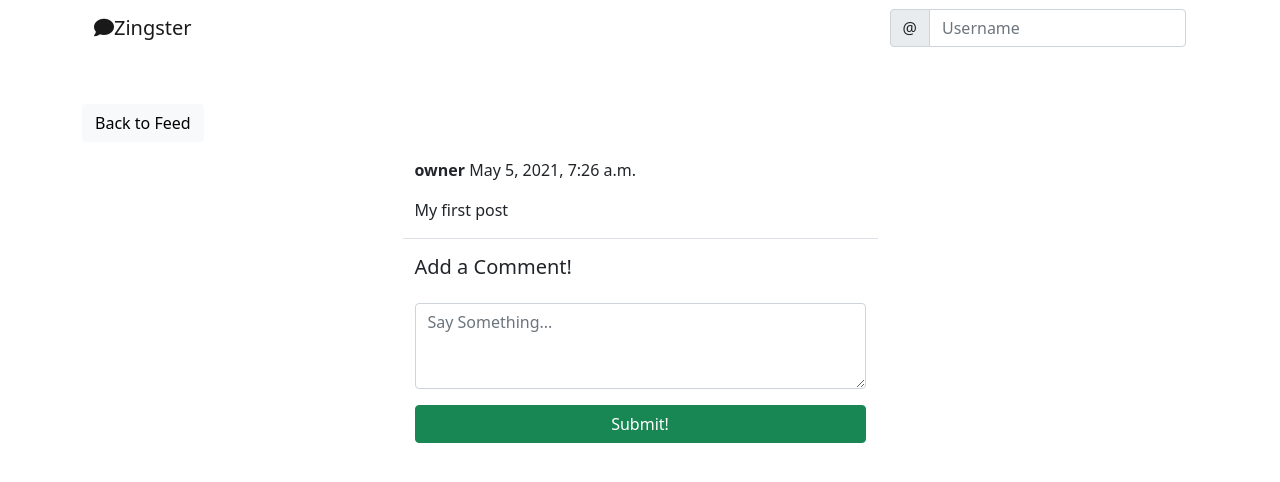
After one commit to ayushnanda21/Zingster, a Django app: page /social/post/1/ in a window 1280 px wide. The commit adds this page. Shown: the top 482 px of the page. Run offline with Django 3.2, Linux system fonts and the light colour scheme; data comes from the database, SQL or seed files in the repository; both versions use the stored data as it was after the commit; some libraries are stand-ins or nearby versions.

Commit message:
post detail , comment models and form built (not working)

```diff
--- a/landing/templates/landing/navbar.html
+++ b/landing/templates/landing/navbar.html
@@ -1,7 +1,16 @@
 <div class="container">
 <nav class="navbar navbar-expand-lg navbar-light ">
   <div class="container-fluid">
-    <a class="navbar-brand" href="{% url 'index' %}">Zingster</a>
+
+    <a class="navbar-brand"
+    {% if user.is_authenticated%}
+    href="{% url 'post-list' %}"
+    {% else %}
+    href="{% url 'index' %}"
+
+    {% endif %}
+
+    ><i class="fas fa-comment"></i>Zingster</a>
     <button class="navbar-toggler" type="button" data-bs-toggle="collapse" data-bs-target="#navbarSupportedContent" aria-controls="navbarSupportedContent" aria-expanded="false" aria-label="Toggle navigation">
       <span class="navbar-toggler-icon"></span>
     </button>
--- a/social/forms.py
+++ b/social/forms.py
@@ -1,5 +1,5 @@
 from django import forms
-from .models import Post
+from .models import Post,Comment
 
 class PostForm(forms.ModelForm):
 
@@ -14,3 +14,15 @@ class PostForm(forms.ModelForm):
     class Meta:
         model = Post
         fields = ['body']
+
+class CommentForm(forms.ModelForm):
+    comment = forms.CharField(
+        label='',
+        widget=forms.Textarea(
+            attrs={'rows': '3',
+                   'placeholder': 'Say Something...'}
+        ))
+
+    class Meta:
+        model = Comment
+        fields = ['comment']
--- a/social/models.py
+++ b/social/models.py
@@ -6,3 +6,10 @@ class Post(models.Model):
     body = models.TextField()
     created_on = models.DateTimeField(default = timezone.now)
     author  = models.ForeignKey(User, on_delete=models.CASCADE)
+
+
+class Comment(models.Model):
+    comment = models.TextField()
+    created_on = models.DateTimeField(default=timezone.now)
+    post = models.ForeignKey('Post', on_delete=models.CASCADE)
+    author = models.ForeignKey(User, on_delete=models.CASCADE)
--- /dev/null
+++ b/social/templates/social/post_detail.html
@@ -0,0 +1,35 @@
+{% extends 'landing/base.html' %}
+{% load crispy_forms_tags %}
+
+{% block content %}
+<div class="container">
+    <div class="row mt-5">
+        <div class="col-md-3 col-sm-6">
+            <a href="{% url 'post-list' %}" class="btn btn-light">Back to Feed</a>
+        </div>
+    </div>
+    <div class="row justify-content-center mt-3">
+        <div class="col-md-5 col-sm-12 border-bottom">
+            <p><strong>{{ post.author }}</strong> {{ post.created_on }}</p>
+            <p>{{ post.body }}</p>
+        </div>
+    </div>
+
+    <div class="row justify-content-center mt-3">
+        <div class="col-md-5 col-sm-12">
+            <h5>Add a Comment!</h5>
+        </div>
+    </div>
+    <div class="row justify-content-center mt-3 mb-5">
+        <div class="col-md-5 col-sm-12">
+            <form method="POST">
+                {% csrf_token %}
+                {{ form | crispy }}
+                <div class="d-grid gap-2">
+                    <button class="btn btn-success mt-3">Submit!</button>
+                </div>
+            </form>
+        </div>
+    </div>
+</div>
+{% endblock content %}
--- a/social/urls.py
+++ b/social/urls.py
@@ -1,7 +1,7 @@
 from django.urls import path
-from .views import PostListView
-from .import views
+from .views import PostListView, PostDetailView
 
 urlpatterns = [
-    path("", views.PostListView.as_view(),name='post-list'),
+    path('', PostListView.as_view(), name='post-list'),
+    path('post/<int:pk>/', PostDetailView.as_view(), name='post-detail'),
 ]
--- a/social/views.py
+++ b/social/views.py
@@ -1,33 +1,46 @@
 from django.shortcuts import render
 from django.views import View
-from .models import Post
-from .forms import PostForm
+from .models import Post, Comment
+from .forms import PostForm, CommentForm
+
 
 class PostListView(View):
-    def get(self,request,*args, **kwargs):
-        posts = Post.objects.all().order_by("-created_on")
+    def get(self, request, *args, **kwargs):
+        posts = Post.objects.all().order_by('-created_on')
         form = PostForm()
 
+        context = {
+            'post_list': posts,
+            'form': form,
+        }
+        return render(request, 'social/post_list.html', context)
 
-        context ={
-            'post_list' : posts,
+    def post(self, request, *args, **kwargs):
+        posts = Post.objects.all()
+        form = PostForm(request.POST)
+
+        if form.is_valid():
+            new_post = form.save(commit=False)
+            new_post.author = request.user
+            new_post.save()
+
+        context = {
+            'post_list': posts,
+            'form': form,
+        }
+        return render(request, 'social/post_list.html', context)
+
+class PostDetailView(View):
+    def get(self, request, pk, *args, **kwargs):
+        post = Post.objects.get(pk=pk)
+        form = CommentForm()
+
+        context = {
+            'post': post,
             'form': form,
         }
 
-        return render(request,'social/post_list.html',context)
+        return render(request, 'social/post_detail.html', context)
 
-    def post(self,request,*args, **kwargs):
-        posts = Post.objects.all().order_by("-created_on")
-        form = PostForm(request.POST)
-
-        if form.is_valid():
-            new_post= form.save(commit = False)
-            new_post.author = request.user
-            new_post.save()
-
-        context ={
-            'post_list' : posts,
-            'form': form,
-        }
-
-        return render(request,'social/post_list.html',context)
+    def post(self, request, *args, **kwargs):
+        pass
--- a/socialnetwork/settings.py
+++ b/socialnetwork/settings.py
@@ -76,7 +76,7 @@ ROOT_URLCONF = 'socialnetwork.urls'
 TEMPLATES = [
     {
         'BACKEND': 'django.template.backends.django.DjangoTemplates',
-        'DIRS': [os.path.join(BASE_DIR,'templates')],
+        'DIRS': [BASE_DIR / 'templates'],
         'APP_DIRS': True,
         'OPTIONS': {
             'context_processors': [
@@ -145,7 +145,7 @@ STATIC_URL = '/static/'
 
 CRISPY_TEMPLATE_PACK = 'bootstrap4'
 
-LOGIN_REDIRECT_URL = 'index'
+LOGIN_REDIRECT_URL = 'post-list'
 ACCOUNT_EMAIL_REQUIRED = True
 
 #Send email to user whenever registered/logined.(for now we are just displaying messages on console)
```
Also changed, not shown: social/templates/social/post_list.html (+12 -34 lines), db.sqlite3, social/migrations/0002_comment.py (added).
